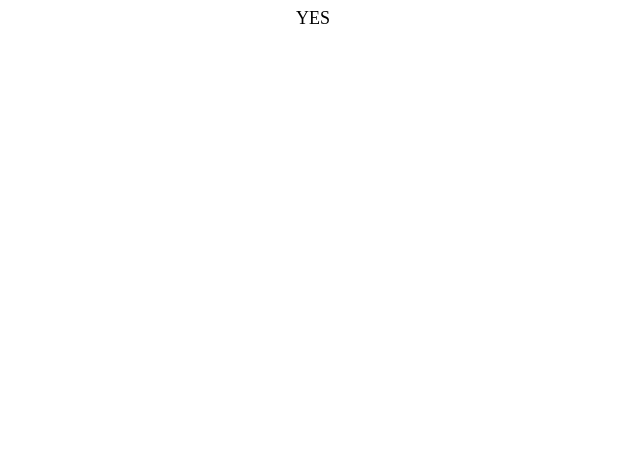
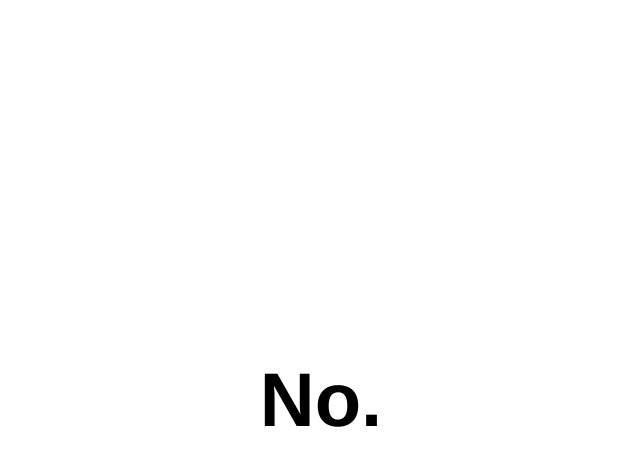
Before and after one commit to ismymobileonfire/ismymobileonfire.github.io, a plain HTML site: page index.html in a window 1280 px wide. Shown: the whole page, without its empty margins (327-967 px from the left). Drawn offline with Linux system fonts and the light colour scheme.

Commit message:
Update index.html

```diff
--- a/index.html
+++ b/index.html
@@ -1 +1,24 @@
-<html><body bgcolor="FFFFFF"><center><font type="ariel" size="4">YES</font></center></body></html>
+<!DOCTYPE html>
+<html>
+<head>
+<title>Is my computer on fire?</title>
+<meta name="viewport" content="width=device-width, initial-scale=1.0">
+<style>
+h1 {
+  font-size: 76px;
+  line-height: 76px;
+  height: 76px;
+  font-family: Helvetica, sans-serif;
+  font-weight: bold;
+  position: fixed;
+  top: 50%;
+  margin-top: -38px;
+  width: 100%;
+  text-align: center;
+}
+</style>
+</head>
+<body>
+<h1 title="Probably not...">No.</h1>
+</body>
+</html>
```
